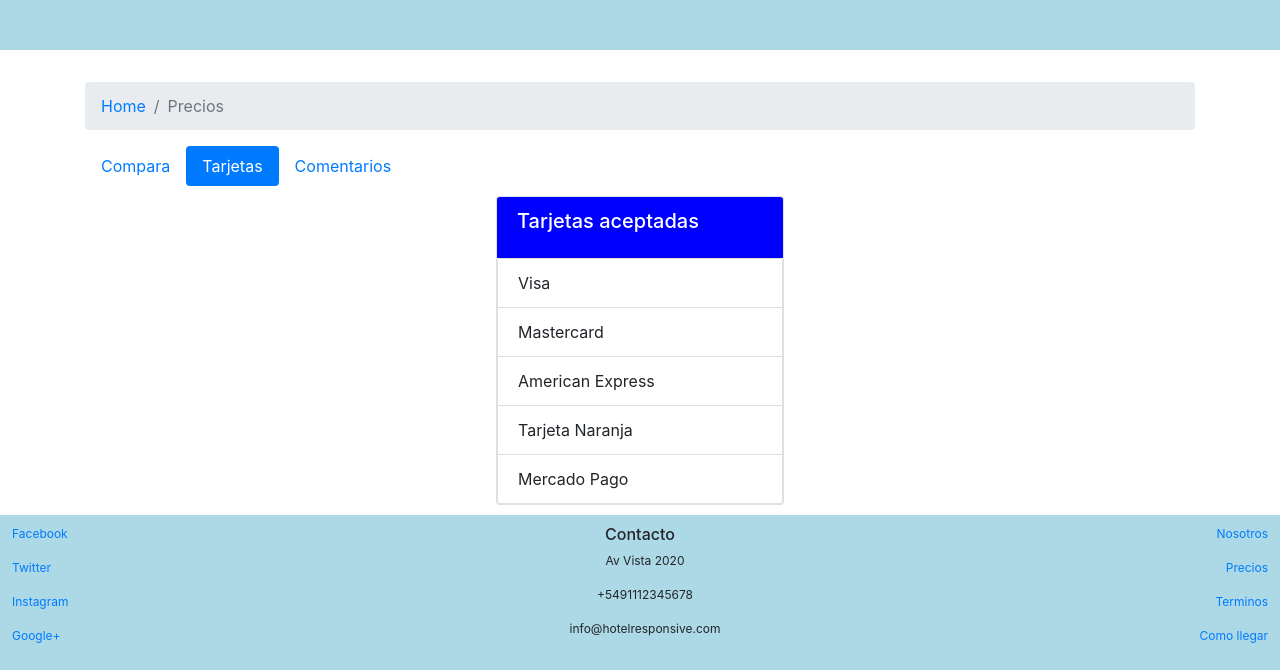
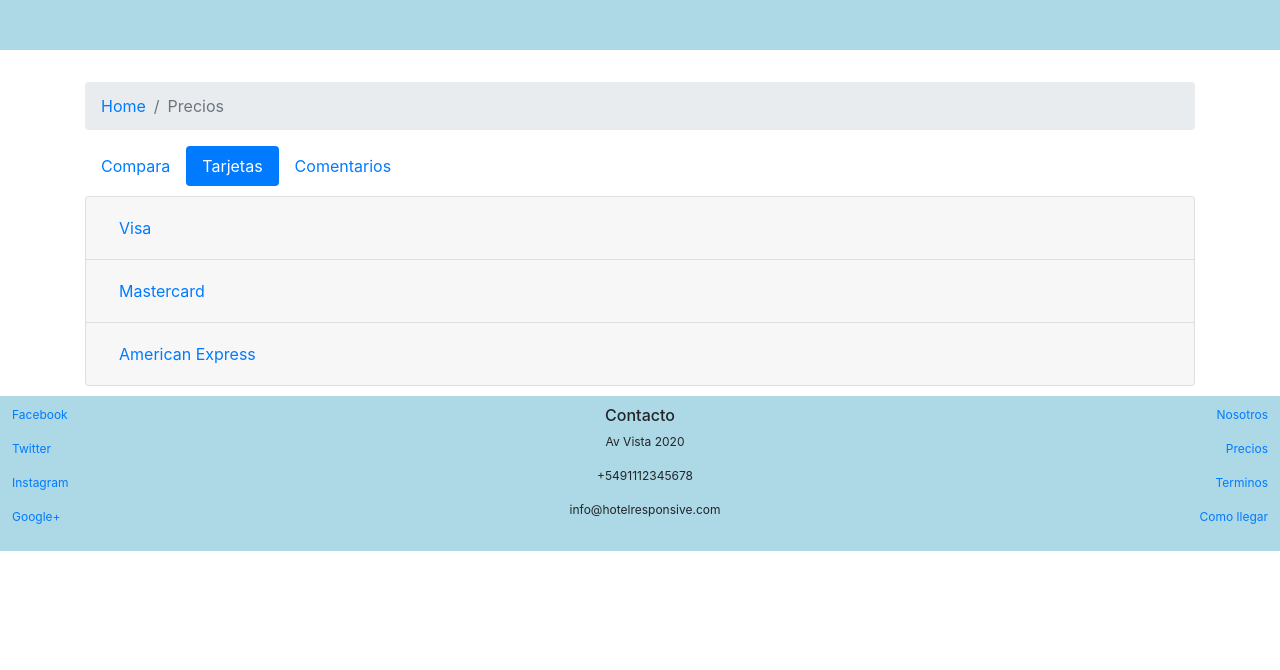
Before and after one commit to sergiobollo/guia-hoteles, a website: page precios.html in a window 1280 px wide. Both pictures are taken after a click on the link "Tarjetas". Shown: the part 203-873 px from the top of the page. After the commit the page ends 800 px from the top, so only its background shows below. Drawn offline with nearby package versions, Linux system fonts and the light colour scheme; a web font is replaced by a local one.

Commit message:
Accordion sobre tarjetas

```diff
--- a/precios.html
+++ b/precios.html
@@ -131,18 +131,48 @@
             </div>
         </div>
         <div class = "tab-pane fade show" id = "tarjetas" role = "tab-panel" aria-labelledby = "tarjetas-tab">
-            <div class="d-flex justify-content-center" id = "tarjetas-tab">
-                <div class="card" style = "width: 18rem;">
-                    <div class = "card-header" style = "background-color: blue; color: white;">
-                        <h5 class = "card-title">Tarjetas aceptadas</h5>
+            <div class="accordion" id="accordionTarjetas">
+                <div class="card">
+                    <div class="card-header" id="headingVisa">
+                    <h2 class="mb-0">
+                        <button class="btn btn-link btn-block text-left" type="button" data-toggle="collapse" data-target="#collapseVisa" aria-expanded="false" aria-controls="collapseVisa">
+                        Visa
+                        </button>
+                    </h2>
                     </div>
-                    <ul class="list-group">
-                        <li class="list-group-item">Visa</li>
-                        <li class="list-group-item">Mastercard</li>
-                        <li class="list-group-item">American Express</li>
-                        <li class="list-group-item">Tarjeta Naranja</li>
-                        <li class="list-group-item">Mercado Pago</li>
-                    </ul>
+                    <div id="collapseVisa" class="collapse" aria-labelledby="headingVisa" data-parent="#accordionTarjetas">
+                    <div class="card-body">
+                    Hasta 12 cuotas sin interés
+                    </div>
+                    </div>
+                </div>
+                <div class="card">
+                    <div class="card-header" id="headingMastercard">
+                    <h2 class="mb-0">
+                        <button class="btn btn-link btn-block text-left" type="button" data-toggle="collapse" data-target="#collapseMastercard" aria-expanded="false" aria-controls="collapseMastercard">
+                        Mastercard
+                        </button>
+                    </h2>
+                    </div>
+                    <div id="collapseMastercard" class="collapse" aria-labelledby="headingMastercard" data-parent="#accordionTarjetas">
+                    <div class="card-body">
+                    Hasta 6 cuotas sin interés
+                    </div>
+                    </div>
+                </div>
+                <div class="card">
+                    <div class="card-header" id="headingAmerican">
+                    <h2 class="mb-0">
+                        <button class="btn btn-link btn-block text-left" type="button" data-toggle="collapse" data-target="#collapseAmerican" aria-expanded="false" aria-controls="collapseAmerican">
+                        American Express
+                        </button>
+                    </h2>
+                    </div>
+                    <div id="collapseAmerican" class="collapse" aria-labelledby="headingAmerican" data-parent="#accordionTarjetas">
+                    <div class="card-body">
+                    Hasta 3 cuotas sin interés
+                    </div>
+                    </div>
                 </div>
             </div>
         </div>
```
Also changed, not shown: index.html (+38 -0 lines), 1 other file.
